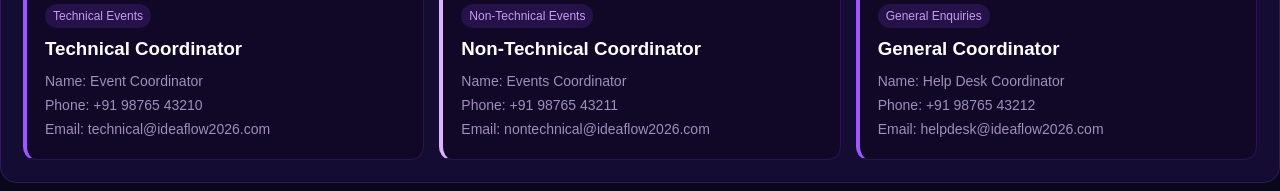
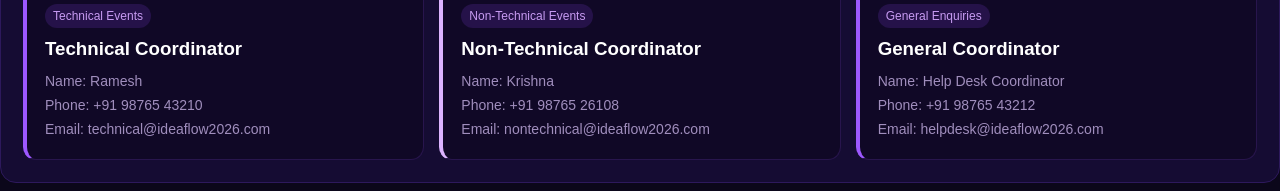
Before and after one commit to varshaa2008/eventflow, a website: page index.html in a window 1280 px wide. Shown: the part 2641-2832 px from the top of the page. Drawn offline with Linux system fonts and the light colour scheme; no server answers.

Commit message:
Update index.html

```diff
--- a/index.html
+++ b/index.html
@@ -1025,7 +1025,7 @@
                 </h3>
 
                 <p>
-                    Name: Event Coordinator<br>
+                    Name: Ramesh<br>
                     Phone: +91 98765 43210<br>
                     Email: technical@ideaflow2026.com
                 </p>
@@ -1044,8 +1044,8 @@
                 </h3>
 
                 <p>
-                    Name: Events Coordinator<br>
-                    Phone: +91 98765 43211<br>
+                    Name: Krishna<br>
+                    Phone: +91 98765 26108<br>
                     Email: nontechnical@ideaflow2026.com
                 </p>
 
```
